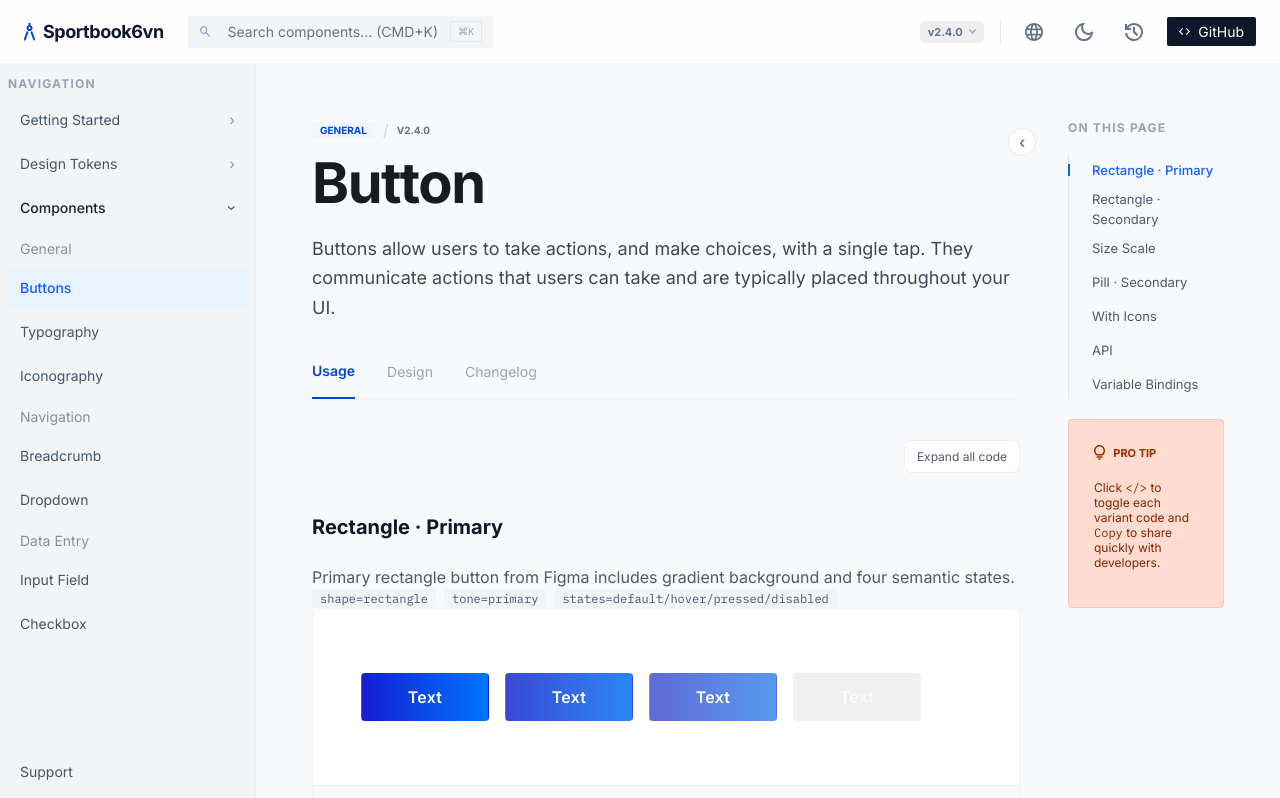
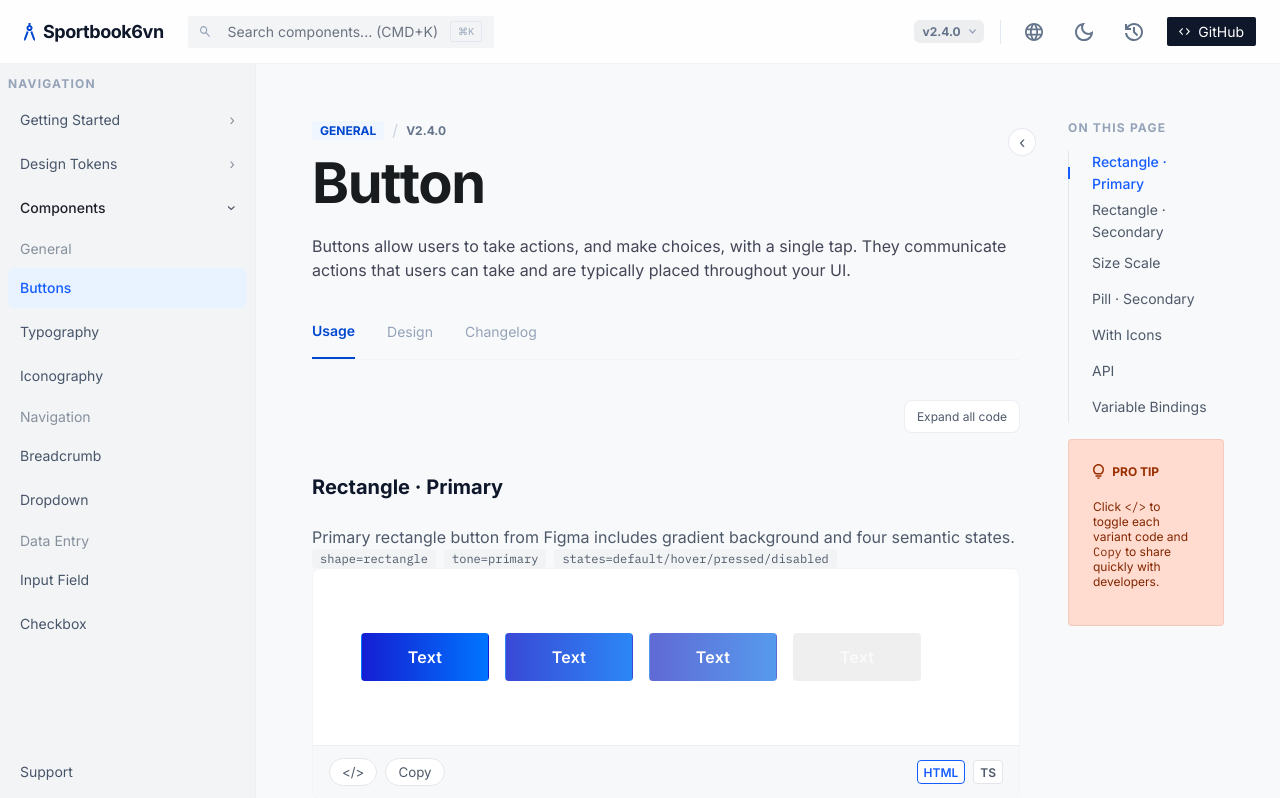
Before and after one commit to hieudeptrai1112/sportbook_mbbiz, an Angular app: page / in a window 1280 px wide. Shown: the top 798 px of the page. Built offline with nearby package versions, Linux system fonts and the light colour scheme.

Commit message:
Normalize typography and spacing rhythm for docs UI

```diff
--- a/src/app/app.scss
+++ b/src/app/app.scss
@@ -95,11 +95,11 @@
 .version-pill {
   display: flex;
   align-items: center;
-  gap: 6px;
+  gap: 8px;
   padding: 4px 8px;
   border-radius: 6px;
   background: #edeef0;
-  font-size: 11px;
+  font-size: 12px;
   color: #64748b;
   font-weight: 700;
 }
@@ -443,7 +443,7 @@
 .badge {
   background: #eff6ff;
   color: #0047cf;
-  font-size: 10px;
+  font-size: 12px;
   font-weight: 700;
   text-transform: uppercase;
   padding: 2px 8px;
@@ -457,14 +457,14 @@
 
 .meta-version {
   color: #64748b;
-  font-size: 10px;
+  font-size: 12px;
   text-transform: uppercase;
   font-weight: 700;
 }
 
 .lead {
-  font-size: 18px;
-  line-height: 29.25px;
+  font-size: 16px;
+  line-height: 24px;
   color: #434656;
   margin: 0;
 }
@@ -590,7 +590,7 @@
 }
 
 .token-layer-step {
-  font-size: 10px;
+  font-size: 12px;
   letter-spacing: 0.8px;
   text-transform: uppercase;
   color: #64748b;
@@ -625,7 +625,7 @@
 }
 
 .token-layer-meta span {
-  font-size: 11px;
+  font-size: 12px;
   color: #94a3b8;
   text-transform: uppercase;
   letter-spacing: 0.7px;
@@ -659,7 +659,7 @@
 }
 
 .token-stat-label {
-  font-size: 11px;
+  font-size: 12px;
   letter-spacing: 0.8px;
   text-transform: uppercase;
   color: #94a3b8;
@@ -721,7 +721,7 @@
 
 .token-category-card span {
   color: #334155;
-  font-size: 13px;
+  font-size: 14px;
 }
 
 .token-category-card strong {
@@ -759,7 +759,7 @@
   border-top: none;
   background: #f8fafc;
   color: #64748b;
-  font-size: 11px;
+  font-size: 12px;
   letter-spacing: 0.8px;
   text-transform: uppercase;
   font-weight: 700;
@@ -808,7 +808,7 @@
 }
 
 .button-demo-section {
-  gap: 14px;
+  gap: 16px;
   scroll-margin-top: 88px;
 }
 
@@ -861,7 +861,7 @@
 .button-icon-btn {
   height: 28px;
   min-width: 28px;
-  padding: 0 10px;
+  padding: 0 12px;
   border: 1px solid #e5e6eb;
   border-radius: 999px;
   background: #ffffff;
@@ -877,7 +877,7 @@
 
 .button-code-type {
   display: flex;
-  gap: 6px;
+  gap: 8px;
 }
 
 .button-code-type-btn {
@@ -886,7 +886,7 @@
   border-radius: 4px;
   background: #ffffff;
   color: #4e5969;
-  font-size: 11px;
+  font-size: 12px;
   font-weight: 600;
   cursor: pointer;
 }
@@ -916,7 +916,7 @@
   display: grid;
   grid-template-columns: 1.2fr 2fr 1.8fr 1fr;
   gap: 12px;
-  padding: 12px 14px;
+  padding: 12px 16px;
   align-items: center;
   border-top: 1px solid rgba(195, 197, 217, 0.2);
 }
@@ -929,7 +929,7 @@
   border-top: none;
   background: #f7f8fa;
   color: #86909c;
-  font-size: 11px;
+  font-size: 12px;
   text-transform: uppercase;
   letter-spacing: 0.8px;
   font-weight: 700;
@@ -955,7 +955,7 @@
   width: 100%;
   display: flex;
   flex-direction: column;
-  gap: 20px;
+  gap: 16px;
   max-height: calc(100vh - 104px);
   overflow-y: auto;
   padding: 0 0 0 24px;
@@ -1099,13 +1099,13 @@
   position: relative;
   display: inline-flex;
   align-items: center;
-  min-height: 30px;
+  min-height: 32px;
   padding: 0 8px 0 12px;
   border-radius: 4px;
   text-decoration: none;
   color: #4e5969;
-  font-size: 13px;
-  line-height: 20px;
+  font-size: 14px;
+  line-height: 22px;
   font-weight: 400;
   transition: color 120ms ease, background 120ms ease, font-weight 120ms ease;
 }
@@ -1136,7 +1136,7 @@
   background: #ffdbd0;
   border: 1px solid rgba(154, 47, 0, 0.1);
   border-radius: 4px;
-  padding: 25px;
+  padding: 24px;
   display: flex;
   flex-direction: column;
   gap: 8px;
@@ -1148,7 +1148,7 @@
   display: flex;
   align-items: center;
   gap: 8px;
-  font-size: 11px;
+  font-size: 12px;
   text-transform: uppercase;
   font-weight: 700;
   color: #9a2f00;
--- a/src/styles.scss
+++ b/src/styles.scss
@@ -66,7 +66,7 @@ button {
   border: 1px solid rgba(195, 197, 217, 0.2);
   background: #ffffff;
   border-radius: 10px;
-  padding: 14px 16px;
+  padding: 16px;
 }
 
 .button-variable-notes h3 {
@@ -76,7 +76,7 @@ button {
 }
 
 .button-variable-notes ul {
-  margin: 10px 0 0;
+  margin: 8px 0 0;
   padding-left: 18px;
   color: #4e5969;
   display: flex;
@@ -85,7 +85,7 @@ button {
 }
 
 .button-variable-notes li {
-  line-height: 22px;
+  line-height: 24px;
 }
 
 .button-variable-table .token-row {
@@ -109,8 +109,8 @@ button {
 }
 
 .button-variable-subsection h3 {
-  margin: 4px 0 0;
-  font-size: 18px;
+  margin: 0;
+  font-size: 20px;
   color: #0f172a;
 }
 
@@ -130,20 +130,20 @@ button {
   align-items: center;
   justify-content: space-between;
   gap: 10px;
-  padding: 10px 18px;
+  padding: 12px 16px;
   border-bottom: 1px solid rgba(195, 197, 217, 0.25);
   background: rgba(248, 249, 251, 0.8);
 }
 
 .button-code-file {
   font-family: "IBM Plex Mono", "Liberation Mono", monospace;
-  font-size: 11px;
+  font-size: 12px;
   line-height: 16px;
   color: #4e5969;
 }
 
 .button-code-hint {
-  font-size: 11px;
+  font-size: 12px;
   line-height: 16px;
   letter-spacing: 0.5px;
   text-transform: uppercase;
@@ -153,7 +153,7 @@ button {
 
 .button-code-block {
   margin: 0;
-  padding: 22px 24px 24px;
+  padding: 24px;
   overflow-x: auto;
 }
 
```
